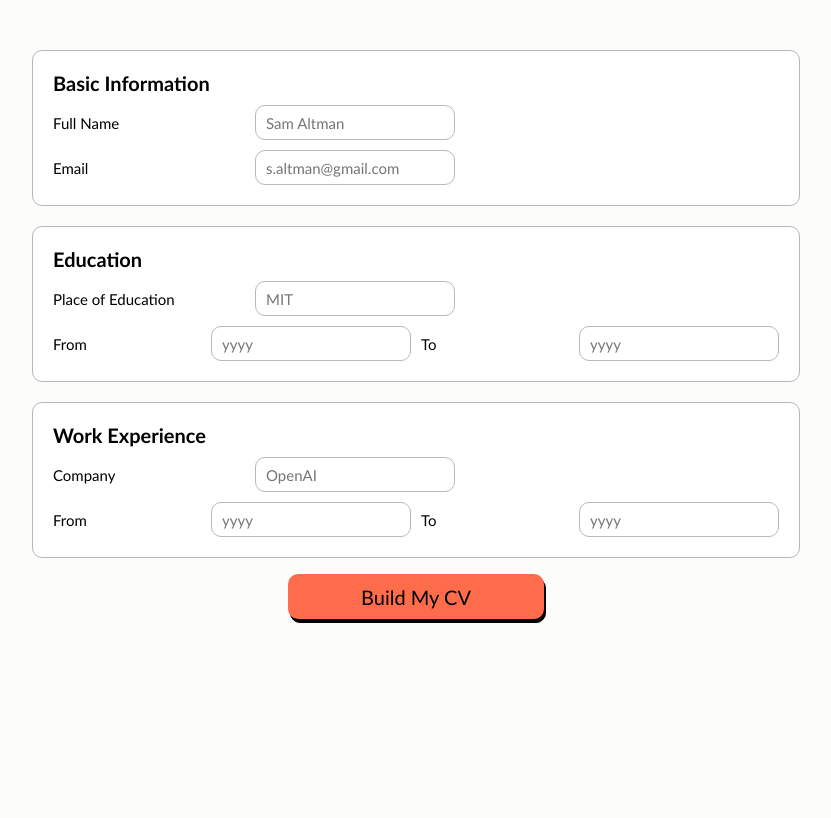
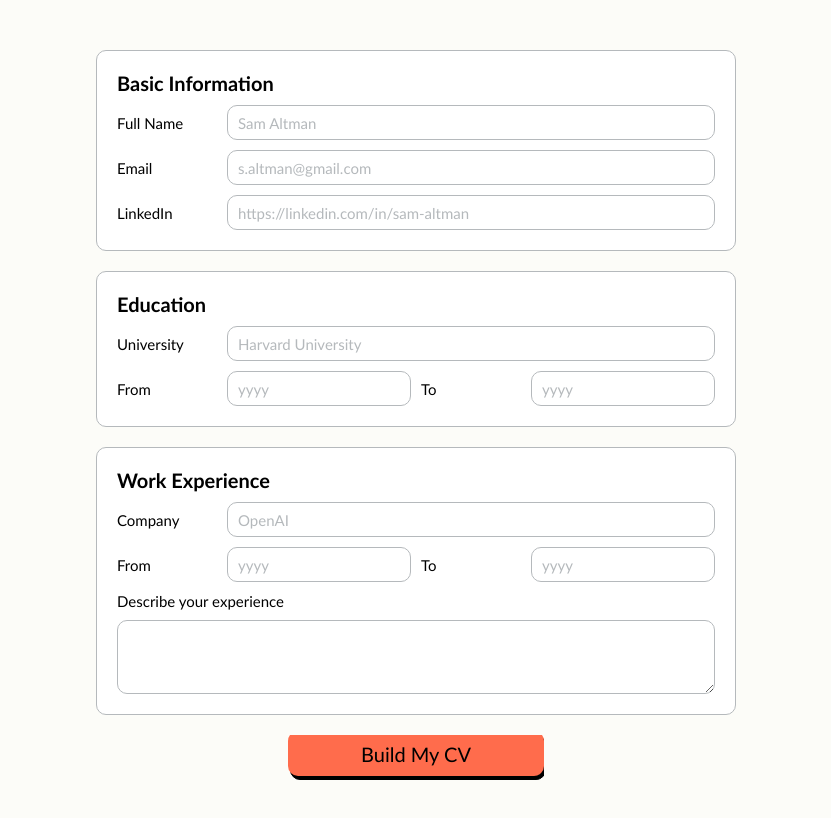
Before and after one commit to ET-bug/cv-application, a React (Vite) app: page / in a window 1280 px wide. Shown: the top 818 px of the page, without its empty margins (224-1055 px from the left). Built offline with nearby package versions, Linux system fonts and the light colour scheme.

Commit message:
feat: add state functionality to input fields

```diff
--- a/src/pages/Form.jsx
+++ b/src/pages/Form.jsx
@@ -1,60 +1,102 @@
+import { useState } from 'react';
 import Button from '../components/button.jsx';
 
-function FormTemplate({ title, fields}) {
+function FormTemplate({ title, fields, values, onChange}) {
   return (
     <>
     <div className='form--section'>
         <h2>{title}</h2>
         {fields.map((field,index)=> (
-            <FieldInput key={index} label={field.label} placeholder={field.placeholder} hasDuration={field.hasDuration}/>
+            <FieldInput
+                key={index}
+                label={field.label}
+                placeholder={field.placeholder}
+                fieldKey={field.valueKey}
+                hasDuration={field.hasDuration}
+                hasLongInput={field.hasLongInput}
+                values={values}
+                onChange={onChange}
+            />
         ))}
     </div>
     </>
   );
 }
 
-function FieldInput({label, placeholder, hasDuration}) {
+function FieldInput({label, placeholder, fieldKey, hasDuration=false, hasLongInput=false, values, onChange}) {
     return (
         <>
         <div className='fieldinput'>
             <label className='label'>{label}</label>
-            <input className='input__field input__field-small' placeholder={placeholder} />
+            <input className='input__field input__field-small' placeholder={placeholder} value={values[fieldKey]} onChange={onChange(fieldKey)}/>
         </div>
-        {hasDuration && <Duration />}
+        {hasDuration && <Duration fromValue={values.fromYear} toValue={values.toYear} onChangeFrom={onChange('fromYear')} onChangeTo={onChange('toYear')}/>}
+        {hasLongInput && <LongInput value={values.workDescription} onChange={onChange('workDescription')}/>}
         </>
     )
 }
 
-function Duration() {
+
+function Duration({fromValue, toValue, onChangeFrom, onChangeTo}) {
   return (
-    <div className='duration'>
-        <label className='label'>From</label>
-        <input className='input__field input__field-small' placeholder='yyyy'/>
-        <label className='label'>To</label>
-        <input className='input__field input__field-small' placeholder='yyyy'/>
+    <div className='fieldinput'>
+        <div className='fieldinput'>
+            <label className='label'>From</label>
+            <input className='input__field input__field-small' placeholder='yyyy' value={fromValue} onChange={onChangeFrom}/>
+        </div>
+        <div className='fieldinput'>
+            <label className='label'>To</label>
+            <input className='input__field input__field-small' placeholder='yyyy' value={toValue} onChange={onChangeTo}/>
+        </div>
     </div>
   );
 }
 
+function LongInput ({value, onChange}) {
+    return (
+        <div className='longinput'>
+            <label className='label--size-long'>Describe your experience</label>
+            <textarea className='input__field input__field-large' rows={4} value={value} onChange={onChange}/>
+        </div>
+    )
+}
+
+
 function Form() {
+    const [currentInput, updateInput] = useState({
+        fullName: '',
+        email: '',
+        linkedIn: '',
+        university:'',
+        company:''
+    })
+
+    const handleChange = (field) => (e) => {
+        updateInput(prev => ({
+            ...prev,
+            [field]: e.target.value
+        }))
+    }
+
     const basicFields = [
-        {label:'Full Name', placeholder:'Sam Altman', hasDuration:false},
-        {label:'Email', placeholder:'s.altman@gmail.com', hasDuration:false},
+        {label:'Full Name', placeholder:'Sam Altman', valueKey: 'fullName'},
+        {label:'Email', placeholder:'s.altman@gmail.com', valueKey: 'email'},
+        {label:'LinkedIn', placeholder:'https://linkedin.com/in/sam-altman', valueKey: 'linkedIn'}
     ]
 
     const educationFields = [
-        {label:'Place of Education', placeholder:'MIT', hasDuration:true},
+        {label:'University', placeholder:'Harvard University', hasDuration:true, valueKey:'university'},
     ]
 
     const workFields = [
-        {label:'Company', placeholder:'OpenAI', hasDuration:true},
+        {label:'Company', placeholder:'OpenAI', hasDuration:true, hasLongInput:true, valueKey:'company'},
     ]
 
     return (
     <div className='formpage'>
-        <FormTemplate title='Basic Information' fields={basicFields} />
-        <FormTemplate title='Education' fields={educationFields} />
-        <FormTemplate title='Work Experience' fields={workFields} />
+        <FormTemplate title='Basic Information' fields={basicFields} values={currentInput} onChange={handleChange} />
+        <FormTemplate title='Education' fields={educationFields} values={currentInput} onChange={handleChange} />
+        <FormTemplate title='Work Experience' fields={workFields} values={currentInput} onChange={handleChange} />
         <Button className='btn-primary' text='Build My CV' variant='popup'/>
     </div>
   );
--- a/src/pages/Home.jsx
+++ b/src/pages/Home.jsx
@@ -7,8 +7,8 @@ function Home() {
         <h1>Job Hunting Sux</h1>
         <p>Update your CV in <em>minutes</em>, not weeks.</p>
         <form className='form-signup'>
-            <input className='input__field input__field-large' placeholder='name' />
-            <input className='input__field input__field-large' placeholder='email address' />
+            <input className='input__field input__field-medium' placeholder='name' />
+            <input className='input__field input__field-medium' placeholder='email address' />
             <Button className='btn-primary' text='Start CV' variant='popup' />
         </form>
     </div>
--- a/src/styles/App.css
+++ b/src/styles/App.css
@@ -6,6 +6,7 @@
   margin: 0;
   color: black;
   box-sizing: border-box;
+  overflow-x: hidden;
 }
 
 :root {
@@ -24,23 +25,6 @@ p {
   font-size: 30px;
 }
 
-.input__field-large {
-  font-size: 20px;
-  width: 15vw;
-  height: 45px;
-}
-
-.label {
-  font-size: 15px;
-  width: 15vw;
-}
-
-.input__field-small {
-  font-size: 15px;
-  height: 35px;
-  width: 200px;
-}
-
 /* Landing page elements*/
 
 .landingpage {
@@ -55,13 +39,6 @@ p {
 .form-signup {
   display: flex;
   gap: 10px;
-}
-
-.input__field {
-  color: #b5b9bc;
-  border: solid 1px #b5b9bc;
-  border-radius: 10px;
-  padding: 0px 10px;
 }
 
 .btn-wrapper {
@@ -122,25 +99,66 @@ p {
   flex-direction: column;
   gap: 10px;
   padding: 20px;
-  width: 60vw;
+  width: 50vw;
   border: solid 1px #b5b9bc;
   border-radius: 10px;
   background-color: white;
 }
 
+.input__field {
+  color: black;
+  border: solid 1px #b5b9bc;
+  border-radius: 10px;
+  padding: 0px 10px;
+  flex: 1;
+}
+
+.input__field::placeholder {
+  color: #b5b9bc;
+}
+
 .fieldinput {
   display: flex;
-  flex-direction: row;
-  text-align: left;
+  align-items: center;
+  min-width: 0;
+  width: 100%;
   gap: 10px;
-  align-items: center;
-  justify-content: flex-start;
-  width: 80%;
 }
 
-.duration {
+.input__field-large {
+  font-size: 15px;
+  width: 100%;
+}
+
+.input__field-medium {
+  font-size: 20px;
+  width: 15vw;
+  height: 45px;
+}
+
+.label {
+  font-size: 15px;
+  width: 100px;
+}
+
+.label--size-long {
+  font-size: 15px;
+  width: 100%;
+}
+
+.input__field-small {
+  font-size: 15px;
+  height: 35px;
+  min-width: 0;
+}
+
+.longinput {
   display: flex;
-  flex-direction: row;
+  flex-direction: column;
   gap: 10px;
-  align-items: center;
+  width: 100%;
 }
+
+.longinput textarea{
+  resize: vertical;
+}
```
